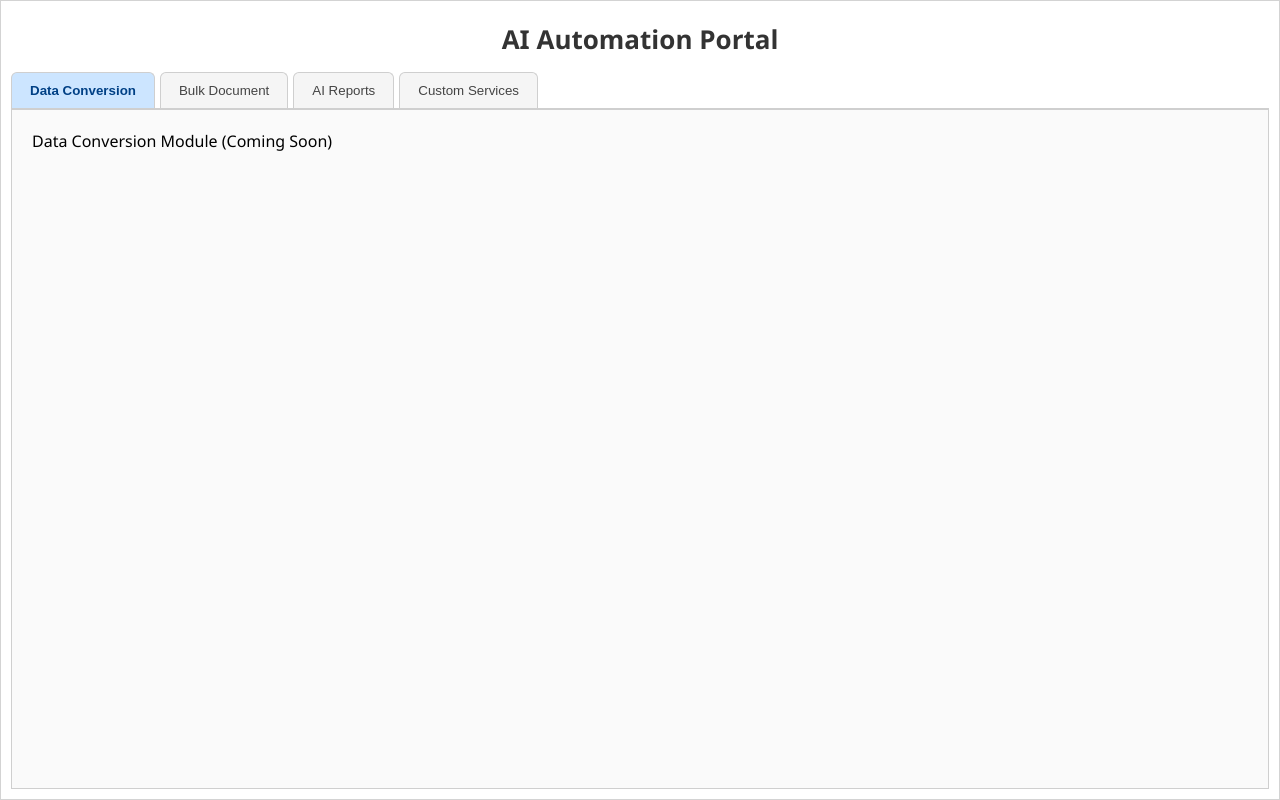
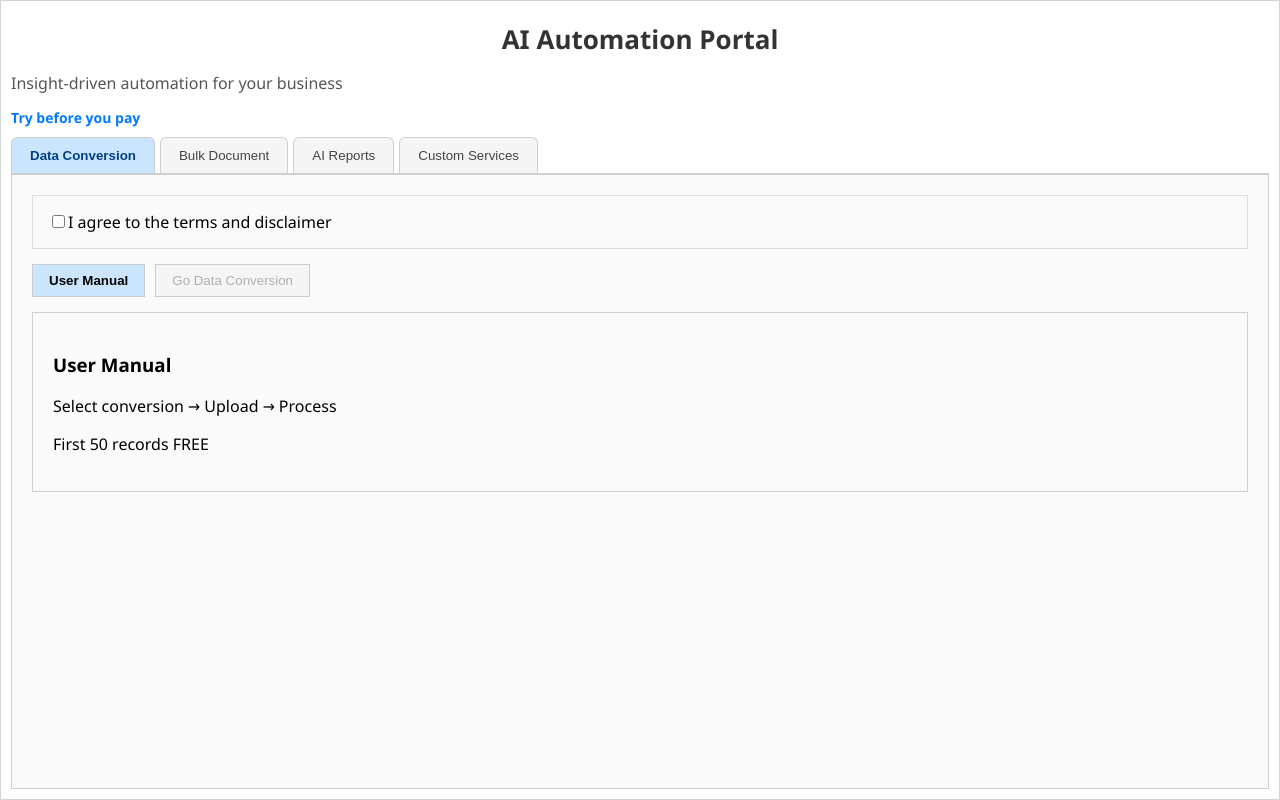
Before and after one commit to Chetan-S-Panchal/ai-automation-portal, a React (Create React App) app in the folder frontend/: page / in a window 1280 px wide. Built offline with nearby package versions, Linux system fonts and the light colour scheme.

Commit message:
Milestone: Day 3 complete - Data Conversion UI with Try Before Pay model

```diff
--- a/frontend/src/App.css
+++ b/frontend/src/App.css
@@ -64,3 +64,110 @@ body {
   background: #fafafa;
   overflow: auto; /* only content scrolls if needed */
 }
+
+
+/**/
+
+.subtabs {
+  display: flex;
+  gap: 10px;
+  margin-bottom: 15px;
+}
+
+.subtabs button {
+  padding: 8px 16px;
+  border: 1px solid #ccc;
+  background: #f5f5f5;
+  cursor: pointer;
+}
+
+.subtabs button.active {
+  background: #cce5ff;
+  font-weight: bold;
+}
+
+.panel {
+  border: 1px solid #ddd;
+  padding: 15px;
+  margin-bottom: 15px;
+  background: #fafafa;
+}
+
+.file-info {
+  margin-top: 10px;
+}
+
+.primary {
+  background: #007bff;
+  color: white;
+  padding: 10px 15px;
+  margin-right: 10px;
+  border: none;
+  cursor: pointer;
+}
+
+.secondary {
+  background: #28a745;
+  color: white;
+  padding: 10px 15px;
+  border: none;
+  cursor: pointer;
+}
+
+
+/**/
+
+.subtitle {
+  margin: 0;
+  color: #555;
+}
+
+.tagline {
+  font-weight: bold;
+  color: #007bff;
+  margin-bottom: 15px;
+}
+
+.hint {
+  font-size: 12px;
+  color: #666;
+  margin-left: 20px;
+}
+
+.note {
+  font-size: 12px;
+  color: #888;
+}
+
+.error {
+  color: red;
+}
+
+.buttons {
+  margin-top: 10px;
+}
+
+.pricing {
+  margin-top: 10px;
+}
+
+.payment-box {
+  border: 1px dashed #aaa;
+  padding: 10px;
+  margin-top: 5px;
+}
+
+.subtitle {
+  display: block;
+  font-size: 16px;
+  color: #555;
+  margin: 0;
+}
+
+.tagline {
+  display: block;
+  font-size: 14px;
+  color: #007bff;
+  font-weight: 600;
+  margin-bottom: 10px;
+}
--- a/frontend/src/App.js
+++ b/frontend/src/App.js
@@ -1,5 +1,7 @@
 import React, { useState } from "react";
 import "./App.css";
+import DataConversion from "./DataConversion";
+
 
 function App() {
   const [activeTab, setActiveTab] = useState("conversion");
@@ -7,7 +9,7 @@ function App() {
   const renderContent = () => {
     switch (activeTab) {
       case "conversion":
-        return <div>Data Conversion Module (Coming Soon)</div>;
+        return <DataConversion />;
       case "document":
         return <div>Bulk Document Generation (Coming Soon)</div>;
       case "report":
@@ -22,6 +24,8 @@ function App() {
   return (
     <div className="container">
       <h1 className="title">AI Automation Portal</h1>
+      <p className="subtitle">Insight-driven automation for your business</p>
+      <p className="tagline">Try before you pay</p>
 
       <div className="tabs">
         <button
--- /dev/null
+++ b/frontend/src/DataConversion.js
@@ -0,0 +1,198 @@
+import React, { useState } from "react";
+import "./App.css";
+
+export default function DataConversion() {
+  const [agreed, setAgreed] = useState(false);
+  const [subTab, setSubTab] = useState("manual");
+  const [conversionType, setConversionType] = useState("");
+  const [file, setFile] = useState(null);
+  const [fileError, setFileError] = useState("");
+
+  const FREE_LIMIT = 50;
+  const MOCK_RECORDS = 120; // temporary
+
+  const allowedFormats = {
+    "excel-csv": [".xls", ".xlsx"],
+    "excel-txt": [".xls", ".xlsx"],
+    "csv-excel": [".csv"],
+  };
+
+  const handleConversionChange = (type) => {
+    setConversionType(type);
+    setFile(null);
+    setFileError("");
+  };
+
+  const handleFileChange = (e) => {
+    const selected = e.target.files[0];
+    if (!selected) return;
+
+    const ext = selected.name.split(".").pop().toLowerCase();
+    const valid = allowedFormats[conversionType]?.includes("." + ext);
+
+    if (!valid) {
+      setFileError("Invalid file type for selected conversion");
+      setFile(null);
+      return;
+    }
+
+    if (selected.size > 5 * 1024 * 1024) {
+      setFileError("File must be under 5MB");
+      setFile(null);
+      return;
+    }
+
+    setFile(selected);
+    setFileError("");
+  };
+
+  const handleRemoveFile = () => {
+    setFile(null);
+  };
+
+  const resetAll = () => {
+    setConversionType("");
+    setFile(null);
+    setAgreed(false);
+    setFileError("");
+  };
+
+  const recordCount = file ? MOCK_RECORDS : 0;
+  const showPaid = recordCount > FREE_LIMIT;
+
+  return (
+    <div>
+
+      {/* DISCLAIMER */}
+      <div className="panel">
+        <label>
+          <input
+            type="checkbox"
+            checked={agreed}
+            onChange={() => setAgreed(!agreed)}
+          />
+          I agree to the terms and disclaimer
+        </label>
+      </div>
+
+      {/* SUB TABS */}
+      <div className="subtabs">
+        <button
+          className={subTab === "manual" ? "active" : ""}
+          onClick={() => setSubTab("manual")}
+        >
+          User Manual
+        </button>
+        <button
+          className={subTab === "conversion" ? "active" : ""}
+          onClick={() => setSubTab("conversion")}
+          disabled={!agreed}
+        >
+          Go Data Conversion
+        </button>
+      </div>
+
+      {/* USER MANUAL */}
+      {subTab === "manual" && (
+        <div className="content">
+          <h3>User Manual</h3>
+          <p>Select conversion → Upload → Process</p>
+          <p>First 50 records FREE</p>
+        </div>
+      )}
+
+      {/* MAIN UI */}
+      {subTab === "conversion" && (
+        <div className="content">
+
+          {/* CONVERSION TYPE */}
+          <div className="panel">
+            <h4>Select Conversion Type</h4>
+
+            <label>
+              <input type="radio" onChange={() => handleConversionChange("excel-csv")} />
+              Excel → CSV
+              <div className="hint">Convert Excel to comma-separated CSV file</div>
+            </label>
+
+            <label>
+              <input type="radio" onChange={() => handleConversionChange("excel-txt")} />
+              Excel → TXT
+              <div className="hint">Convert Excel to tab-separated text file</div>
+            </label>
+
+            <label>
+              <input type="radio" onChange={() => handleConversionChange("csv-excel")} />
+              CSV → Excel
+              <div className="hint">Convert CSV into Excel format</div>
+            </label>
+          </div>
+
+          {/* FILE UPLOAD */}
+          {conversionType && (
+            <div className="panel">
+              <h4>Upload File</h4>
+
+              <p className="note">
+                Uploading a new file will overwrite previous file
+              </p>
+
+              <input type="file" onChange={handleFileChange} />
+
+              {fileError && <p className="error">{fileError}</p>}
+
+              {file && (
+                <div className="file-info">
+                  <p><b>{file.name}</b></p>
+                  <p>{(file.size / 1024).toFixed(2)} KB</p>
+                  <p className="note">
+                    File will be deleted after processing or exit
+                  </p>
+
+                  <button onClick={handleRemoveFile}>Remove File</button>
+                </div>
+              )}
+            </div>
+          )}
+
+          {/* PRICING + ACTION */}
+          {file && (
+            <div className="panel">
+
+              <p><b>Total Records:</b> {recordCount}</p>
+
+              <div className="buttons">
+                <button className="primary">
+                  Process {Math.min(recordCount, FREE_LIMIT)} Records (Free)
+                </button>
+
+                {showPaid && (
+                  <button className="secondary">
+                    Unlock Full Data – ₹99
+                  </button>
+                )}
+              </div>
+
+              {showPaid && (
+                <div className="pricing">
+                  <p><b>Pricing:</b></p>
+                  <p>Flat ₹99 for full file processing</p>
+                  <div className="payment-box">
+                    Payment gateway integration (coming next)
+                  </div>
+                </div>
+              )}
+            </div>
+          )}
+
+          {/* ACTION BUTTONS */}
+          <div className="panel">
+            <button onClick={resetAll}>Reset</button>
+            <button onClick={() => window.location.reload()}>Exit</button>
+          </div>
+
+        </div>
+      )}
+    </div>
+  );
+}
```
Also changed, not shown: 1 other file (tests, documents, lock files or other folders).
